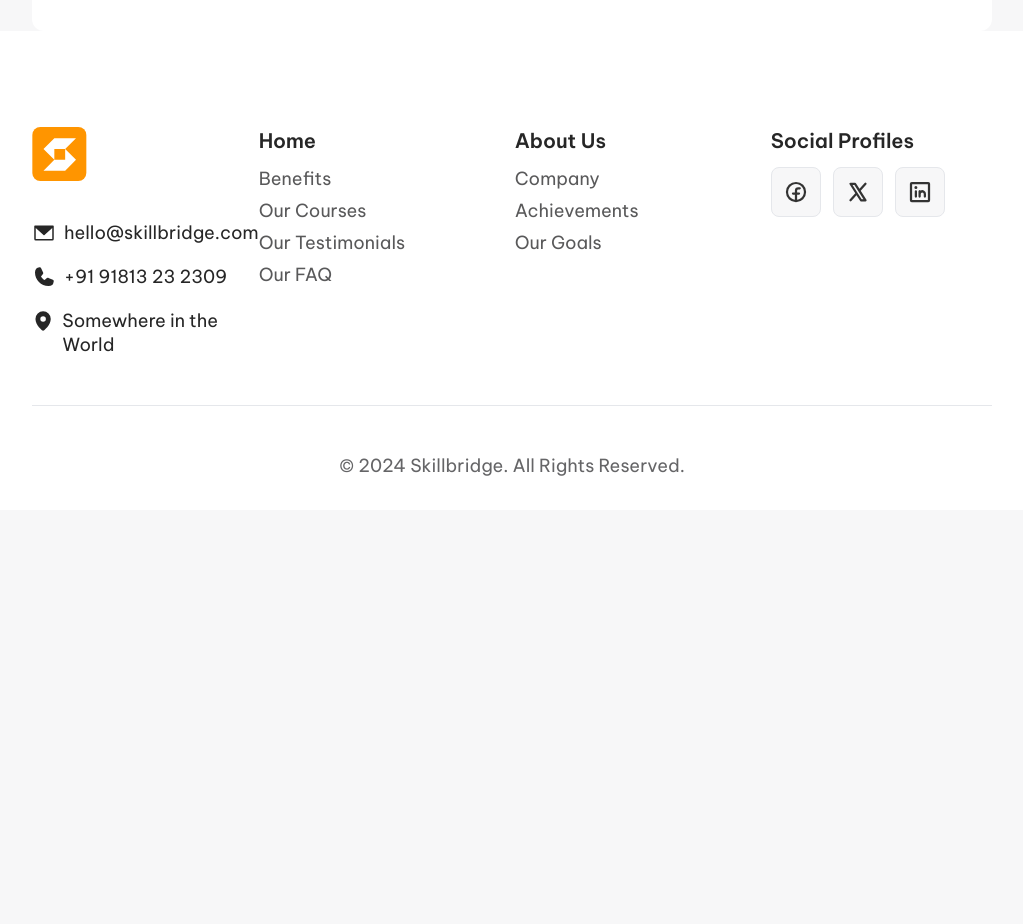
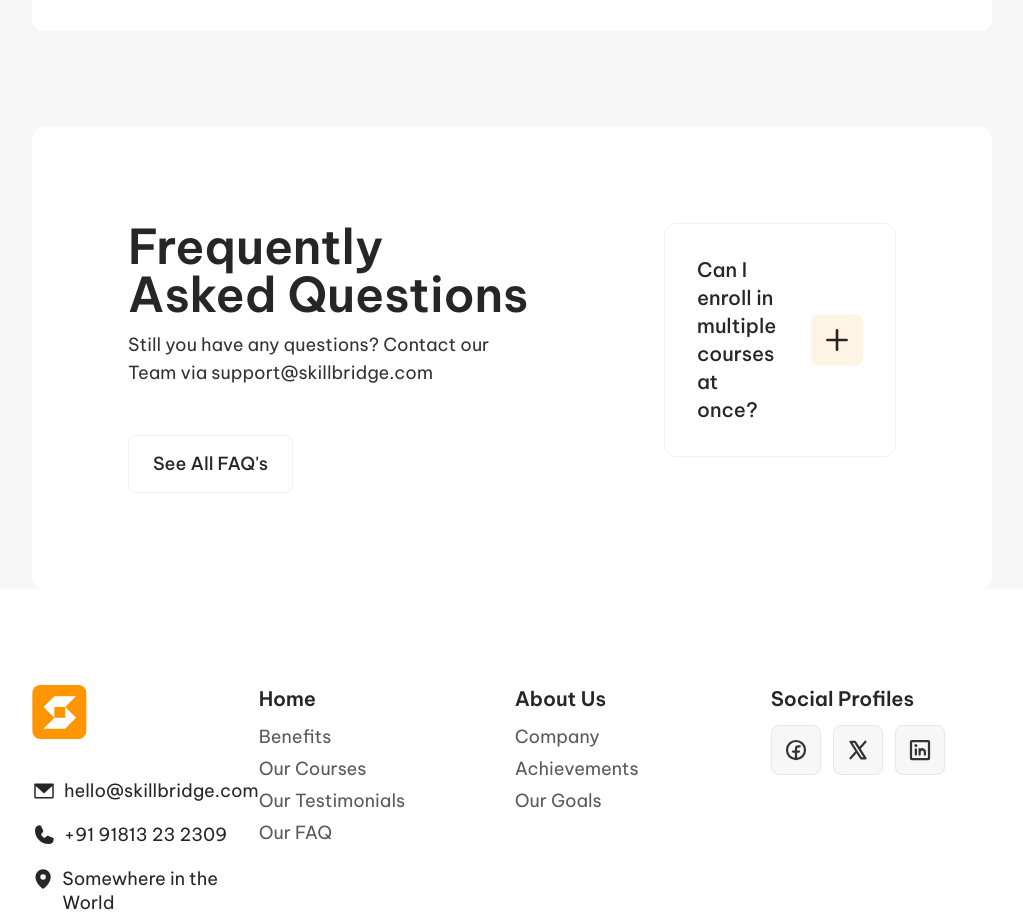
Before and after one commit to mjtavrs/skillbridge-2.0, a Next.js app: page / in a window 1280 px wide. Shown: the part 8220-9144 px from the top of the page, without its empty margins (128-1151 px from the left). Before the commit the page ends 8730 px from the top, so only its background shows below. Built offline with nearby package versions, Linux system fonts and the light colour scheme.

Commit message:
feat: Create the animation of open and close the question in the FAQ Section.
Will apply the composition pattern in the FAQ Question in the next commits.

```diff
--- a/src/app/Button.tsx
+++ b/src/app/Button.tsx
@@ -9,6 +9,8 @@ const link = tv({
   variants: {
     variant: {
       white: 'bg-white text-skillbridge-grey-15 transition-colors duration-350',
+      whiteWithBorder:
+        'bg-white text-skillbridge-grey-15 border border-skillbridge-white-95 rounded-lg',
       orange:
         'bg-skillbridge-orange-50 text-white transition-colors duration-350',
       grey: 'bg-skillbridge-white-97 border border-skillbridge-white-95 text-grey-15',
--- /dev/null
+++ b/src/app/components/FAQ/FaqQuestionsContainer.tsx
@@ -0,0 +1,70 @@
+'use client'
+
+import { Button } from '@/app/Button'
+import { ArrowRight, Plus } from '@phosphor-icons/react/dist/ssr'
+import * as Accordion from '@radix-ui/react-accordion'
+import { motion, AnimatePresence } from 'framer-motion'
+import { useState } from 'react'
+
+export function FaqQuestionsContainer() {
+  const [openItems, setOpenItems] = useState<string[]>([])
+
+  const handleToggle = (value: string) => {
+    setOpenItems((prev) =>
+      prev.includes(value)
+        ? prev.filter((item) => item !== value)
+        : [...prev, value],
+    )
+  }
+
+  return (
+    <Accordion.Root
+      type="multiple"
+      className="rounded-xl border border-skillbridge-white-95 p-8"
+      onValueChange={(values: string[]) => setOpenItems(values)}
+    >
+      <Accordion.Item value="question">
+        <Accordion.Header className="grid grid-cols-faqQuestion items-center gap-8 text-skillbridge-grey-15 data-[state=open]:border-b data-[state=open]:border-skillbridge-white-95 data-[state=open]:pb-6">
+          <p className="text-xl font-medium">
+            Can I enroll in multiple courses at once?
+          </p>
+          <Accordion.Trigger
+            className="child:duration-250 rounded-lg bg-skillbridge-orange-95 p-3 child:transition-transform child:data-[state=open]:rotate-45"
+            onClick={() => handleToggle('question')}
+          >
+            <Plus size={28} weight="bold" />
+          </Accordion.Trigger>
+        </Accordion.Header>
+        <AnimatePresence initial={false}>
+          {openItems.includes('question') && (
+            <Accordion.Content className="space-y-12" asChild forceMount>
+              <motion.div
+                key="content"
+                initial={{ height: 0, opacity: 0 }}
+                animate={{ height: 'auto', opacity: 1 }}
+                exit={{ height: 0, opacity: 0 }}
+                transition={{ duration: 0.5, ease: 'easeInOut' }}
+                className="overflow-hidden"
+              >
+                <p className="pt-12 text-lg text-skillbridge-grey-30">
+                  Absolutely! You can enroll in multiple courses simultaneously
+                  and access them at your convenience.
+                </p>
+                <Button href="#" variant="greyBlock">
+                  <div className="flex items-center justify-between">
+                    <span className="text-skillbridge-grey-15">
+                      Enrollment Process for Different Courses
+                    </span>
+                    <div className="rounded-full bg-white p-4 text-skillbridge-grey-30">
+                      <ArrowRight size={28} />
+                    </div>
+                  </div>
+                </Button>
+              </motion.div>
+            </Accordion.Content>
+          )}
+        </AnimatePresence>
+      </Accordion.Item>
+    </Accordion.Root>
+  )
+}
--- /dev/null
+++ b/src/app/components/FAQ/FaqSection.tsx
@@ -0,0 +1,28 @@
+'use client'
+
+import { Button } from '@/app/Button'
+import { FaqQuestionsContainer } from './FaqQuestionsContainer'
+
+export function FaqSection() {
+  return (
+    <div className="mx-40 grid grid-cols-faqSection gap-32 rounded-xl bg-white p-24">
+      <div className="space-y-12">
+        <div className="space-y-3">
+          <h2 className="text-5xl font-semibold text-skillbridge-grey-15">
+            Frequently Asked Questions
+          </h2>
+          <p className="text-lg text-skillbridge-grey-20">
+            Still you have any questions? Contact our Team via
+            support@skillbridge.com
+          </p>
+        </div>
+        <Button href="#" variant="whiteWithBorder">
+          See All FAQ&apos;s
+        </Button>
+      </div>
+      <div className="space-y-8">
+        <FaqQuestionsContainer />
+      </div>
+    </div>
+  )
+}
--- a/src/app/page.tsx
+++ b/src/app/page.tsx
@@ -1,4 +1,5 @@
 import { Hero } from './Hero'
+import { FaqSection } from './components/FAQ/FaqSection'
 import { PricingSection } from './components/Pricing/PricingSection'
 import { SectionsList } from './components/Section/SectionsList'
 
@@ -9,6 +10,7 @@ export default function Home() {
       <div className="space-y-24">
         <SectionsList />
         <PricingSection />
+        <FaqSection />
       </div>
     </>
   )
--- a/tailwind.config.ts
+++ b/tailwind.config.ts
@@ -1,4 +1,5 @@
 import type { Config } from 'tailwindcss'
+import plugin from 'tailwindcss/plugin'
 
 const config: Config = {
   content: ['./src/**/*.{ts,tsx}'],
@@ -32,9 +33,16 @@ const config: Config = {
         footerLinks: 'minmax(16rem, 1fr) minmax(16rem, 1fr) minmax(16rem, 1fr)',
         twoColumnWrapper: '1fr 1fr',
         threeColumnWrapper: '1fr 1fr 1fr',
+        faqSection: '25.5rem 1fr',
+        faqQuestion: '1fr 3.25rem',
       },
     },
   },
-  plugins: [],
+  plugins: [
+    plugin(function ({ addVariant }) {
+      addVariant('child', '& > *')
+      addVariant('child-hover', '& > *:hover')
+    }),
+  ],
 }
 export default config
```
